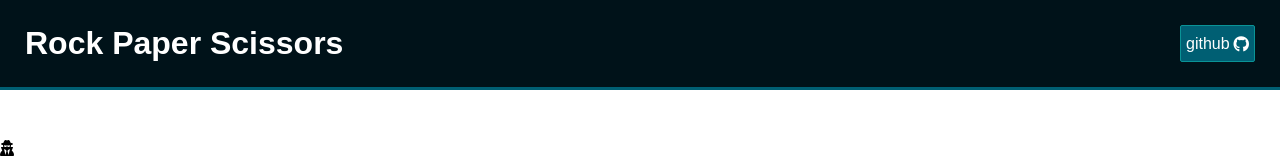
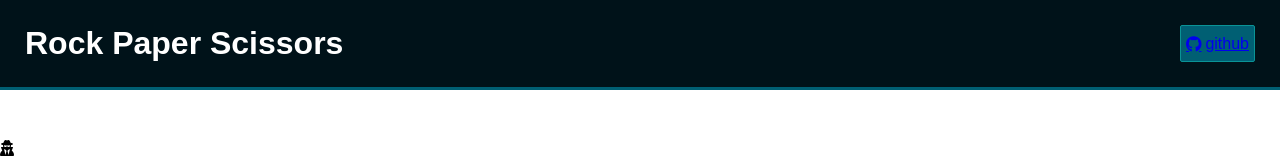
Before and after one commit to TheCodingArchi/rock-paper-scissors, a plain HTML site: page index.html in a window 1280 px wide. Shown: the top 160 px of the page. Drawn offline with Linux system fonts and the light colour scheme.

Commit message:
Add link to github repo

```diff
--- a/index.html
+++ b/index.html
@@ -11,10 +11,10 @@
 <body>
     <header>
         <h1>Rock Paper Scissors</h1>
-        <div class="github">
+        <a href="https://github.com/TheCodingArchi/rock-paper-scissors" class="github">
+            <i class="fab fa-github"></i>
             <p>github</p>
-            <i class="fab fa-github"></i>
-        </div>
+        </a>
     </header>
     <main>
         <section class="game-center">
```
